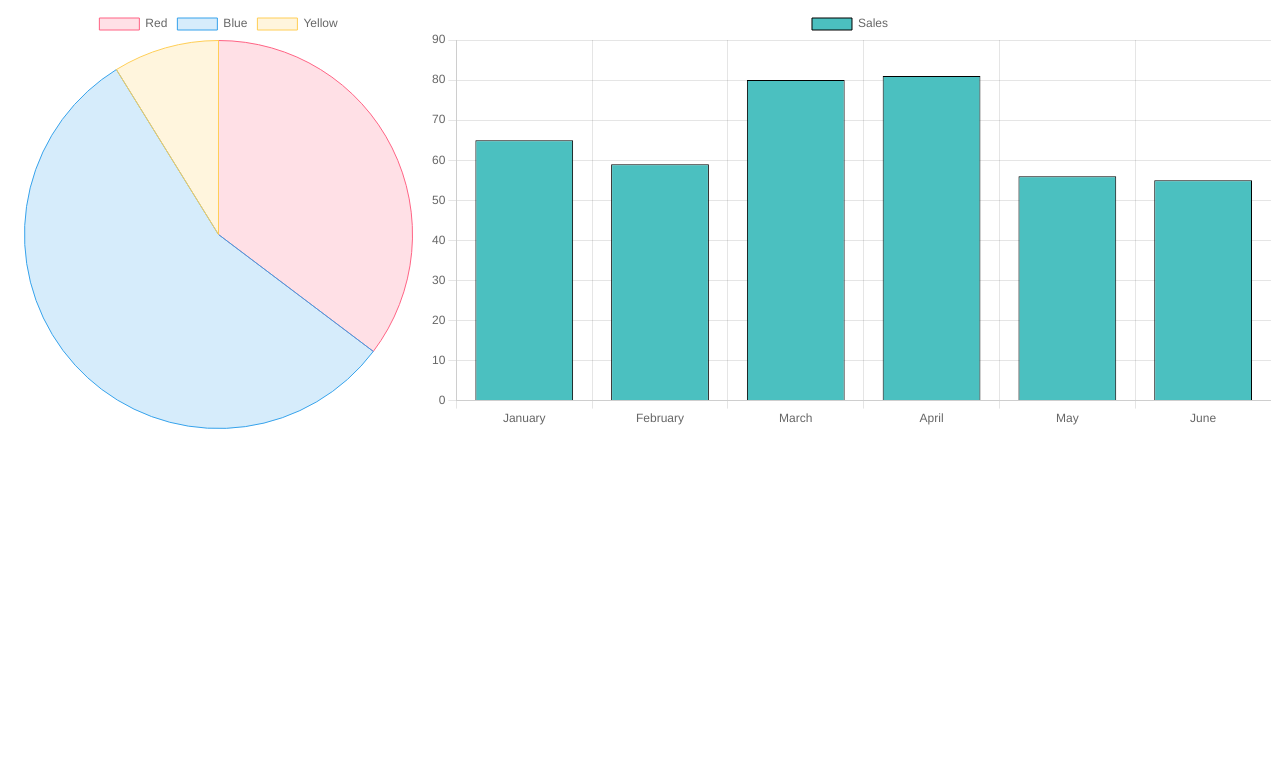
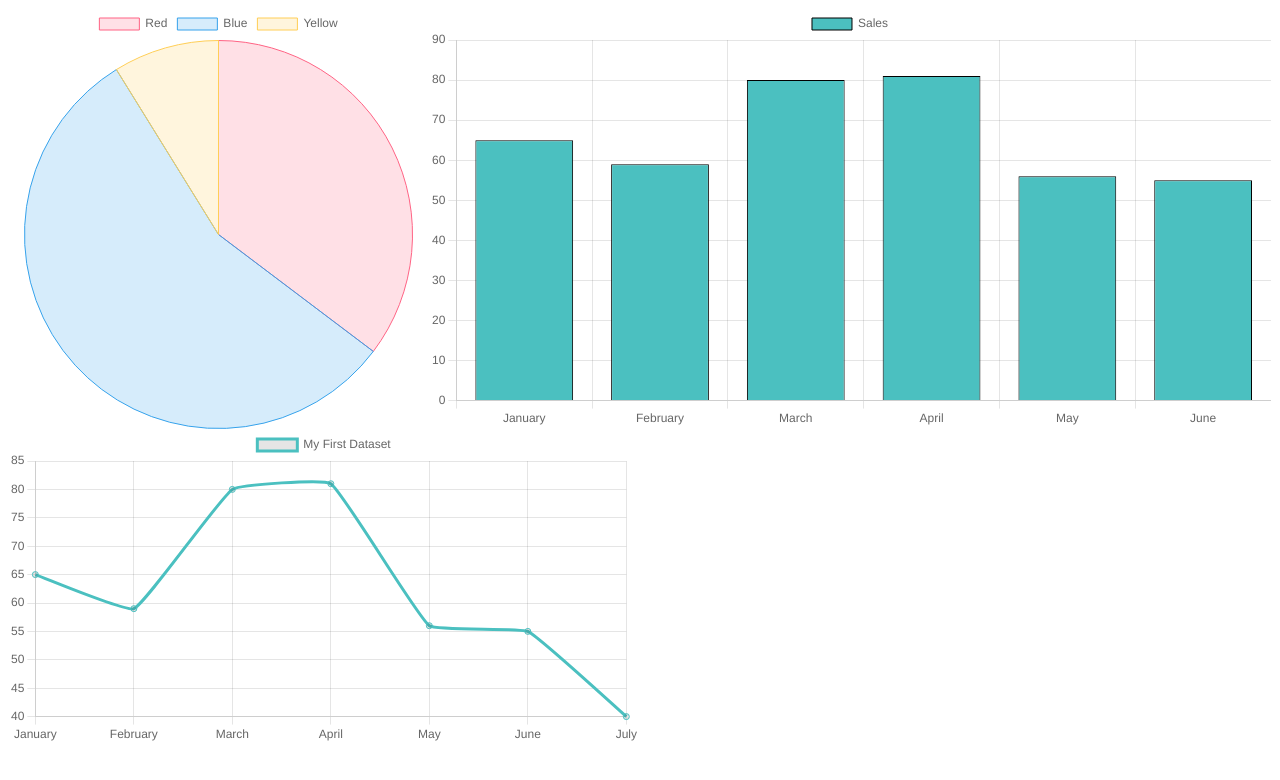
Before and after one commit to NamalTharindu97/chart-js, a React (Create React App) app: page / in a window 1280 px wide. Shown: the top 780 px of the page. Built offline with nearby package versions, Linux system fonts and the light colour scheme.

Commit message:
line chart feature

```diff
--- a/src/App.css
+++ b/src/App.css
@@ -10,3 +10,6 @@
 .class-pie {
   width: 50%;
 }
+.inner-conteriner-line {
+  width: 50%;
+}
--- a/src/App.js
+++ b/src/App.js
@@ -1,5 +1,6 @@
 import PieChart from "./Components/PieChart/PieChart";
 import BarChart from "./Components/BarChart/BarChart";
+import Line from "./Components/LineChart/Line";
 import "./App.css";
 
 function App() {
@@ -13,6 +14,12 @@ function App() {
           <BarChart />
         </div>
       </div>
+
+      <div className="container-2">
+        <div className="inner-conteriner-line">
+          <Line />
+        </div>
+      </div>
     </div>
   );
 }
--- /dev/null
+++ b/src/Components/LineChart/Line.jsx
@@ -0,0 +1,33 @@
+import React from "react";
+import { Line } from "react-chartjs-2";
+
+const data = {
+  labels: ["January", "February", "March", "April", "May", "June", "July"],
+  datasets: [
+    {
+      label: "My First Dataset",
+      data: [65, 59, 80, 81, 56, 55, 40],
+      fill: false,
+      borderColor: "rgb(75, 192, 192)",
+      tension: 0.1,
+    },
+  ],
+};
+
+const options = {
+  scales: {
+    yAxes: [
+      {
+        ticks: {
+          beginAtZero: true,
+        },
+      },
+    ],
+  },
+};
+
+const LineChart = () => {
+  return <Line data={data} options={options} />;
+};
+
+export default LineChart;
```
